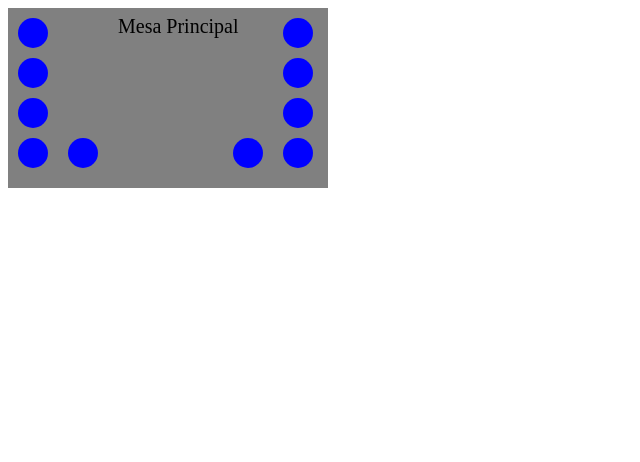
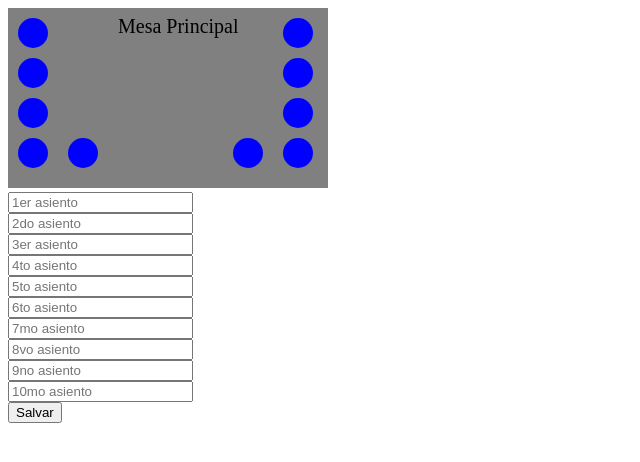
Before and after one commit to pachonjcl/invitados, a plain HTML site: page index.html in a window 1280 px wide. Shown: the whole page, without its empty margins (0-640 px from the left). Drawn offline with nearby package versions, Linux system fonts and the light colour scheme.

Commit message:
add persistence on localStorage

```diff
--- a/index.html
+++ b/index.html
@@ -18,6 +18,7 @@
     var width = 320;
     var radius = 15;
     var distance = 40;
+    var lastCircleSelected;
     var jsonCircles = [
         { "x_axis": 25, "y_axis": 25},
         { "x_axis": 25, "y_axis": 25 + distance*1},
@@ -30,13 +31,25 @@
         { "x_axis": 290, "y_axis": 25 + distance*2},
         { "x_axis": 290, "y_axis": 25 + distance*3},
     ];
+    function reloadSavedData () {
+        var data = localStorage.getItem('data');
+        var form = document.getElementById('form');
+        var inputs = form.getElementsByTagName('input');
+        if(data) {
+            data = JSON.parse(data);
+            for(var prop in data) {
+                if(data[prop]) {
+                    inputs[parseInt(prop)].value = data[prop];
+                }
+            }
+        }
+    };
     window.onload = function() {
-        var svgContainer = d3.select("body").append("svg");
+        reloadSavedData();
+        var svgContainer = d3.select("#svg").append("svg");
         svgContainer
-        .attr("width", width)
-        .attr("height", height);
-        console.log('XD');
-
+            .attr("width", width)
+            .attr("height", height);
         svgContainer.append("rect")
             .attr("width", "100%")
             .attr("height", "100%")
@@ -55,10 +68,11 @@
             .enter()
             .append('circle');
         circles.on('click', function(d, i) {
-             var circle = d3.select(circles[0][i]);
+            circles.style('fill', 'blue');
+            var circle = d3.select(circles[0][i]);
+            lastCircleSelected = circle;
             circle.style('fill', 'green');
         });
-
         var circlesAttributes = circles
             .attr('cx', function(d) {
                 return d.x_axis;
@@ -69,7 +83,35 @@
             .attr('r', radius)
             .style('fill', 'blue');
     }
+    function save(){
+        var form = document.getElementById('form');
+        var inputs = form.getElementsByTagName('input');
+        var length = inputs.length;
+        var data = {};
+        for(var i = 0 ; i < inputs.length ; i++) {
+            var input = inputs[i];
+            var value = input.value;
+            if(value) {
+                data[i] = value;
+            }
+        }
+        localStorage.setItem('data', JSON.stringify(data));
+    }
 </script>
 <body>
+    <div id="svg"></div>
+    <div id="form">
+        <input type="text" placeholder="1er asiento"><br>
+        <input type="text" placeholder="2do asiento"><br>
+        <input type="text" placeholder="3er asiento"><br>
+        <input type="text" placeholder="4to asiento"><br>
+        <input type="text" placeholder="5to asiento"><br>
+        <input type="text" placeholder="6to asiento"><br>
+        <input type="text" placeholder="7mo asiento"><br>
+        <input type="text" placeholder="8vo asiento"><br>
+        <input type="text" placeholder="9no asiento"><br>
+        <input type="text" placeholder="10mo asiento"><br>
+        <button onclick="save()">Salvar</button>
+    </div>
 </body>
 </html>
```
